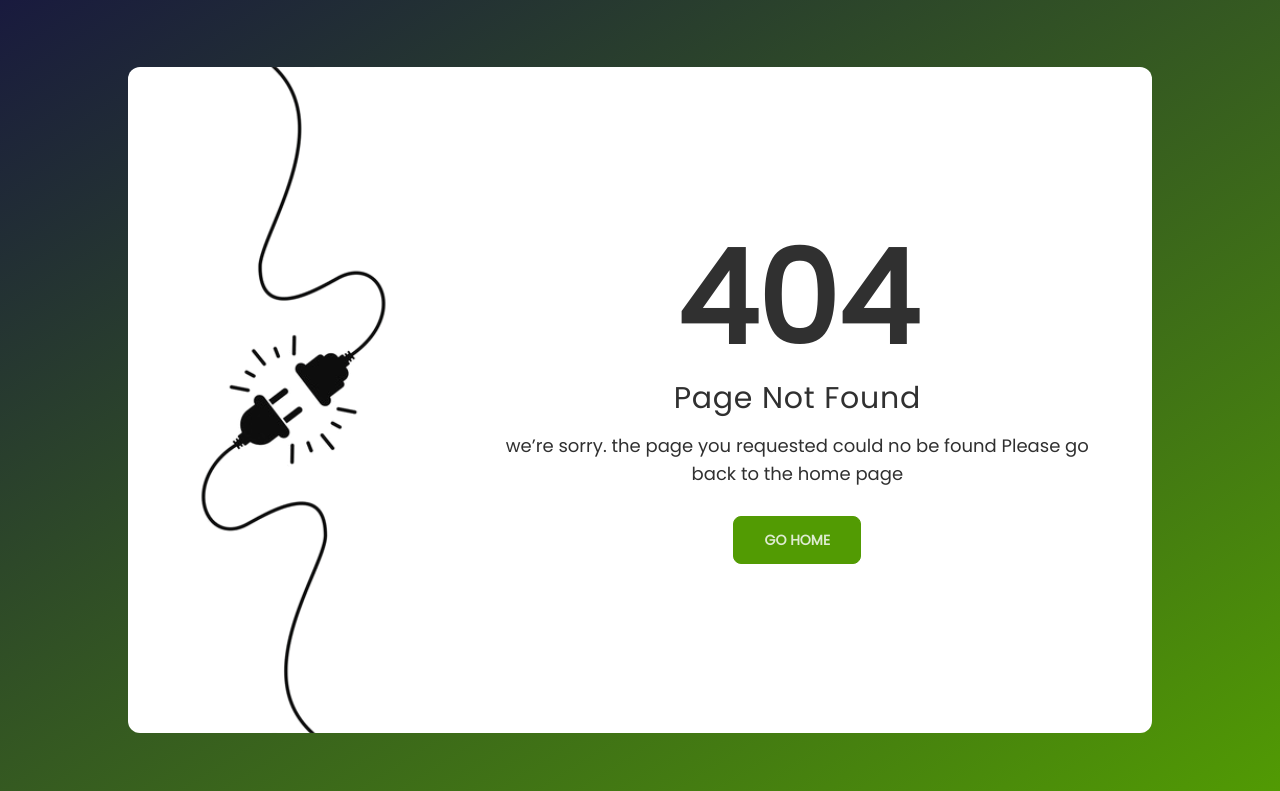
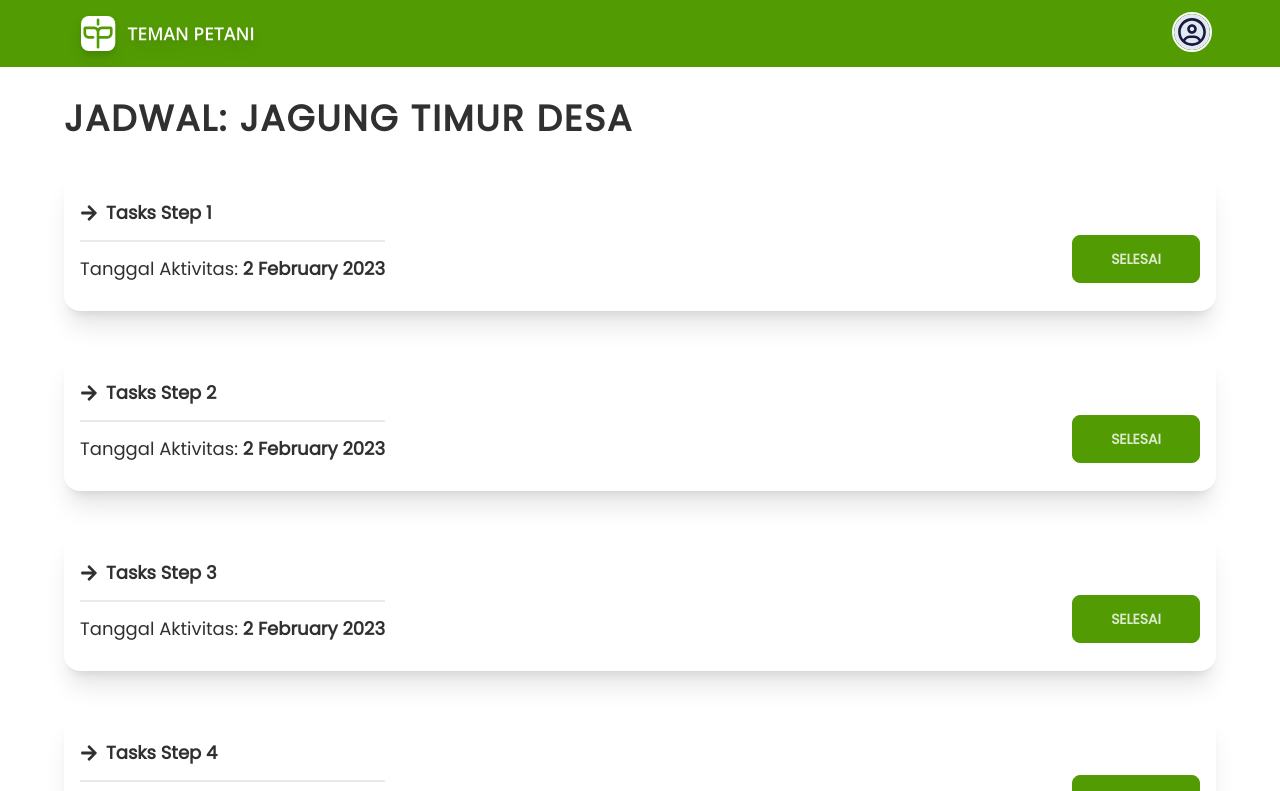
Before and after one commit to TemanPetani/TemanPetani-WEB, a React (Vite) app: page /tanaman_saya/1 in a window 1280 px wide. Before the commit this address had no page. Shown: the top 791 px of the page. Built offline with nearby package versions, Linux system fonts and the light colour scheme.

Commit message:
style: slicing detail logs tanam

```diff
--- a/src/components/CardTanam.tsx
+++ b/src/components/CardTanam.tsx
@@ -55,7 +55,7 @@ const CardTanam: FC<CardTanamType> = ({
               id={`button-card-${title}`}
               onClick={onClick}
               disabled={disabled}
-              className="btn btn-primary text-primary w-32"
+              className="btn btn-primary w-32"
             >
               {label}
             </button>
@@ -64,13 +64,14 @@ const CardTanam: FC<CardTanamType> = ({
       ) : (
         <div className="w-full flex flex-col md:flex-row py-3 md:justify-between">
           <div className="flex flex-col gap-1">
-            <p className="text-lg ">
+            <p className="text-lg flex items-center gap-2">
               <FaArrowRight />{' '}
               <span className="font-semibold">{title ? title : 'Kosong'}</span>
             </p>
             <div className="divider my-0.5"></div>
             <p className="font-medium text-lg">
-              Transaksi Tanggal: {dateType(date)}
+              Tanggal Aktivitas:{' '}
+              <span className="font-semibold">{dateType(date)}</span>
             </p>
           </div>
 
@@ -79,7 +80,7 @@ const CardTanam: FC<CardTanamType> = ({
               id={`button-card-${title}`}
               onClick={onClick}
               disabled={disabled}
-              className="btn btn-primary  text-primary w-32"
+              className="btn btn-primary  w-32"
             >
               {label}
             </button>
--- /dev/null
+++ b/src/json/dummyDetailTanam.json
@@ -0,0 +1,29 @@
+{
+  "code": 200,
+  "message": "Successful add feedback",
+  "data": {
+    "name": "Jagung Timur Desa",
+    "step": [
+      {
+        "tasks": "Tasks Step 1",
+        "date": "2023-02-2"
+      },
+      {
+        "tasks": "Tasks Step 2",
+        "date": "2023-02-2"
+      },
+      {
+        "tasks": "Tasks Step 3",
+        "date": "2023-02-2"
+      },
+      {
+        "tasks": "Tasks Step 4",
+        "date": "2023-02-2"
+      },
+      {
+        "tasks": "Tasks Step 5",
+        "date": "2023-02-2"
+      }
+    ]
+  }
+}
--- /dev/null
+++ b/src/pages/DetailLogsTanam.tsx
@@ -0,0 +1,60 @@
+import Layout from '../components/Layout';
+import { Suspense, lazy, useState } from 'react';
+import { data as dummyData } from '../json/dummyDetailTanam.json';
+import { useCookies } from 'react-cookie';
+import { Link, useNavigate, useParams } from 'react-router-dom';
+import imgBwh from '../assets/hero_unsplash_3.png';
+import { FaArrowRight } from 'react-icons/fa';
+import { useFormik } from 'formik';
+import * as Yup from 'yup';
+import { Modals } from '../components/Modals';
+import { Input, InputFile, TextArea } from '../components/Input';
+
+const CardTanam = lazy(() => import('../components/CardTanam'));
+
+function DetailLogTanaman() {
+  const [cookie] = useCookies(['role']);
+  const ckRole = cookie.role;
+  const navigate = useNavigate();
+  const { transactionId } = useParams();
+
+  return (
+    <Layout chose="layout">
+      <Layout
+        chose="section"
+        addClass="w-full min-h-screen -mt-[67px] xl:-mt-[64px]  px-16 py-8 md:py-16 flex "
+      >
+        <div className="w-full h-max flex flex-col pt-8">
+          <p className="text-2xl uppercase lg:text-4xl font-semibold tracking-wider mb-8 self-start">
+            Jadwal: {dummyData.name}
+          </p>
+          <div className="w-full h-max">
+            <Suspense
+              fallback={
+                <div className="w-full h-full flex flex-col justify-center items-center">
+                  <span className="loading loading-ball loading-lg"></span>
+                </div>
+              }
+            >
+              <div className="w-full grid grid-cols-1 gap-10">
+                {dummyData.step.map((data, idx) => {
+                  return (
+                    <CardTanam
+                      type=""
+                      key={idx}
+                      title={data.tasks}
+                      date={data.date}
+                      label="Selesai"
+                    />
+                  );
+                })}
+              </div>
+            </Suspense>
+          </div>
+        </div>
+      </Layout>
+    </Layout>
+  );
+}
+
+export default DetailLogTanaman;
--- a/src/routes/index.tsx
+++ b/src/routes/index.tsx
@@ -16,6 +16,7 @@ import DaftarTerjual from '../pages/DaftarPenjualan';
 import DaftarTransaksi from '../pages/DaftarTransaksi';
 import Tanam from '../pages/Tanam';
 import LogsTanaman from '../pages/LogsTanaman';
+import DetailLogTanaman from '../pages/DetailLogsTanam';
 
 const Router = () => {
   return (
@@ -78,6 +79,10 @@ const Router = () => {
           path="/tanaman_saya"
           element={<LogsTanaman />}
         />
+        <Route
+          path="/tanaman_saya/:logs"
+          element={<DetailLogTanaman />}
+        />
 
         <Route
           path="*"
```
